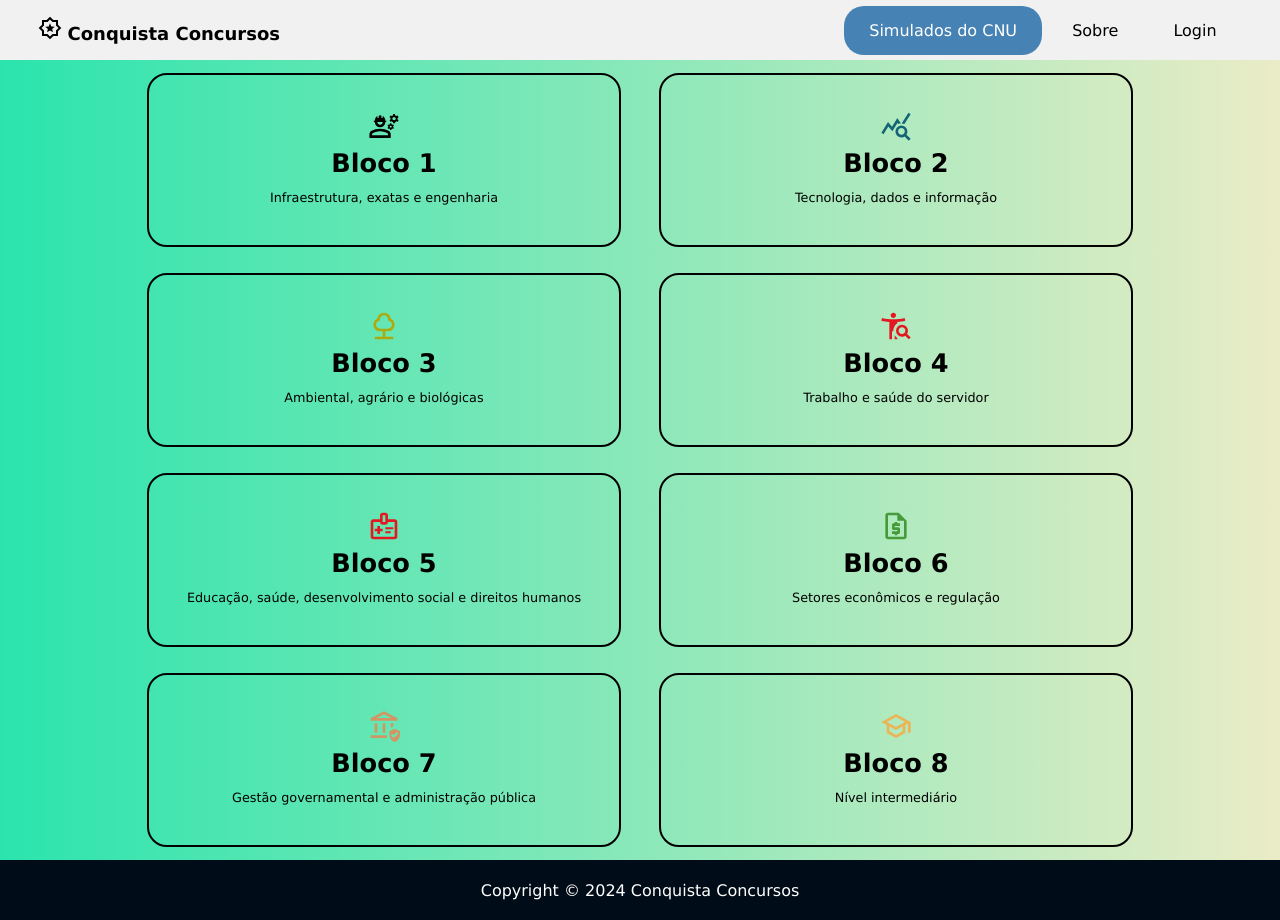
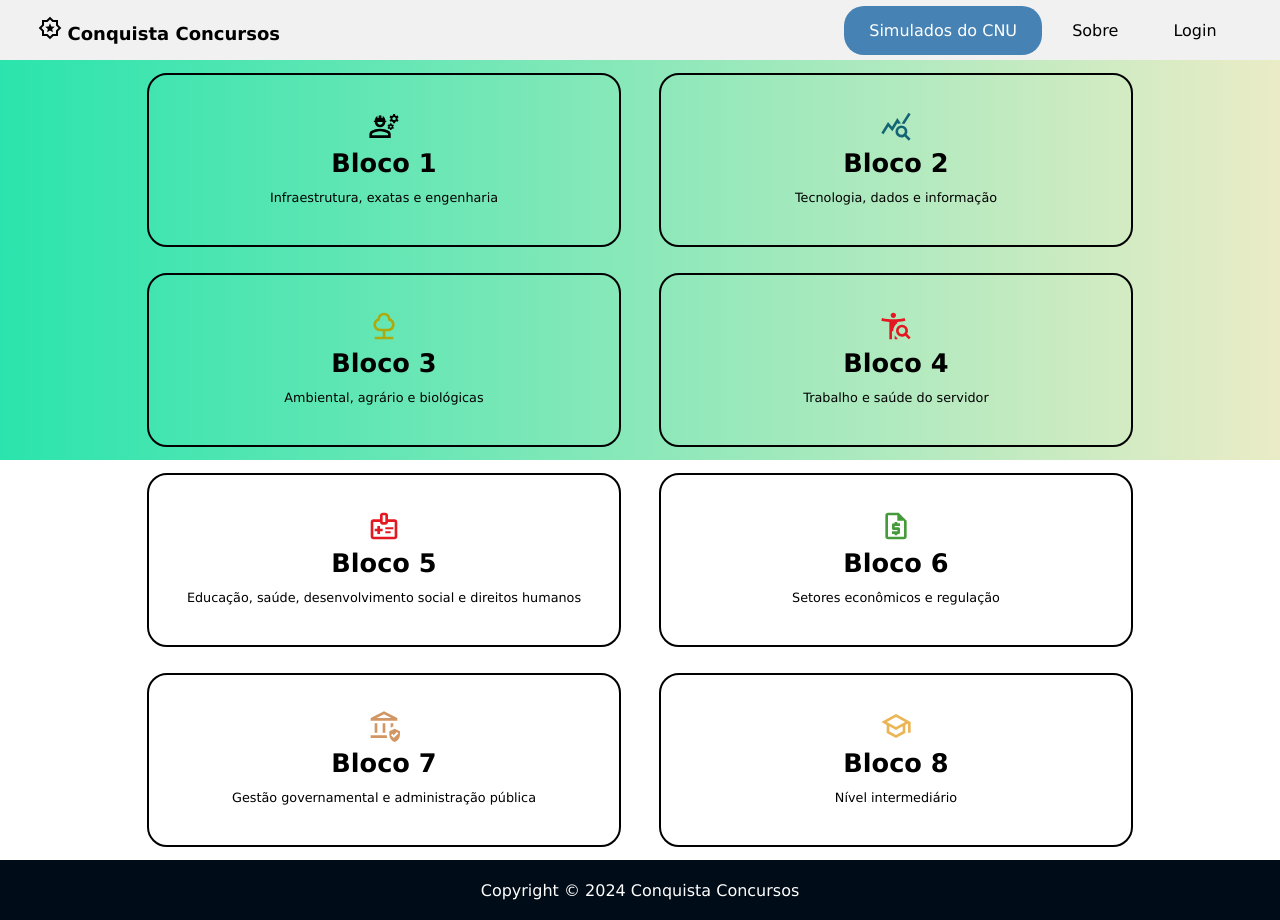
Before and after one commit to Voz-bonita/Conquista-Concursos, a SvelteKit app: page /simulados in a window 1280 px wide. Built offline with nearby package versions, Linux system fonts and the light colour scheme.

Commit message:
Global green theme

```diff
--- a/src/routes/simulados/+page.svelte
+++ b/src/routes/simulados/+page.svelte
@@ -17,7 +17,7 @@
 </script>
 
 <div>
-	<section class="grid-template">
+	<section class="grid-template green-theme">
 		<div class="grid-item">
 			<CardSimulado
 				branch="Bloco 1"
@@ -92,7 +92,6 @@
 		grid-template-columns: 40% 40%;
 		min-height: 50vh;
 		justify-content: center;
-		background: linear-gradient(90deg, #2be4ad, #eaecc6);
 	}
 
 	.grid-item {
```
